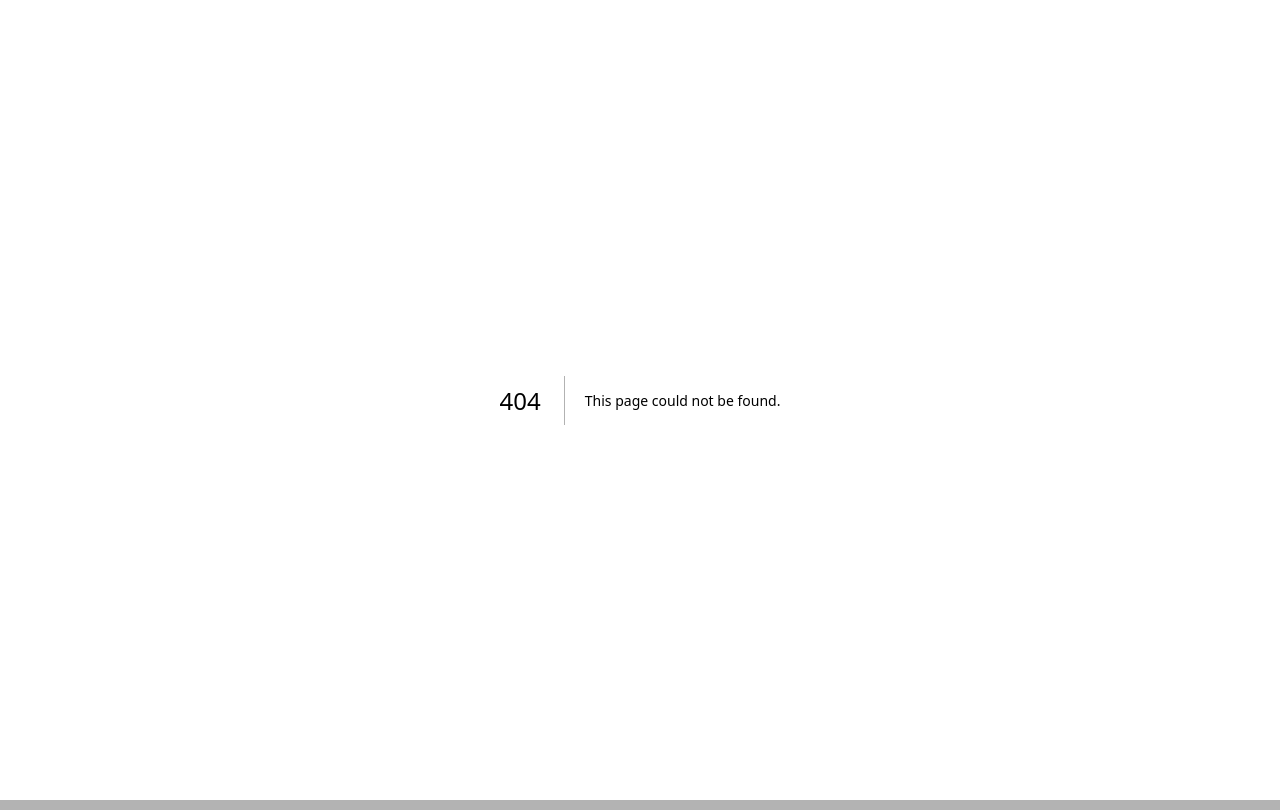
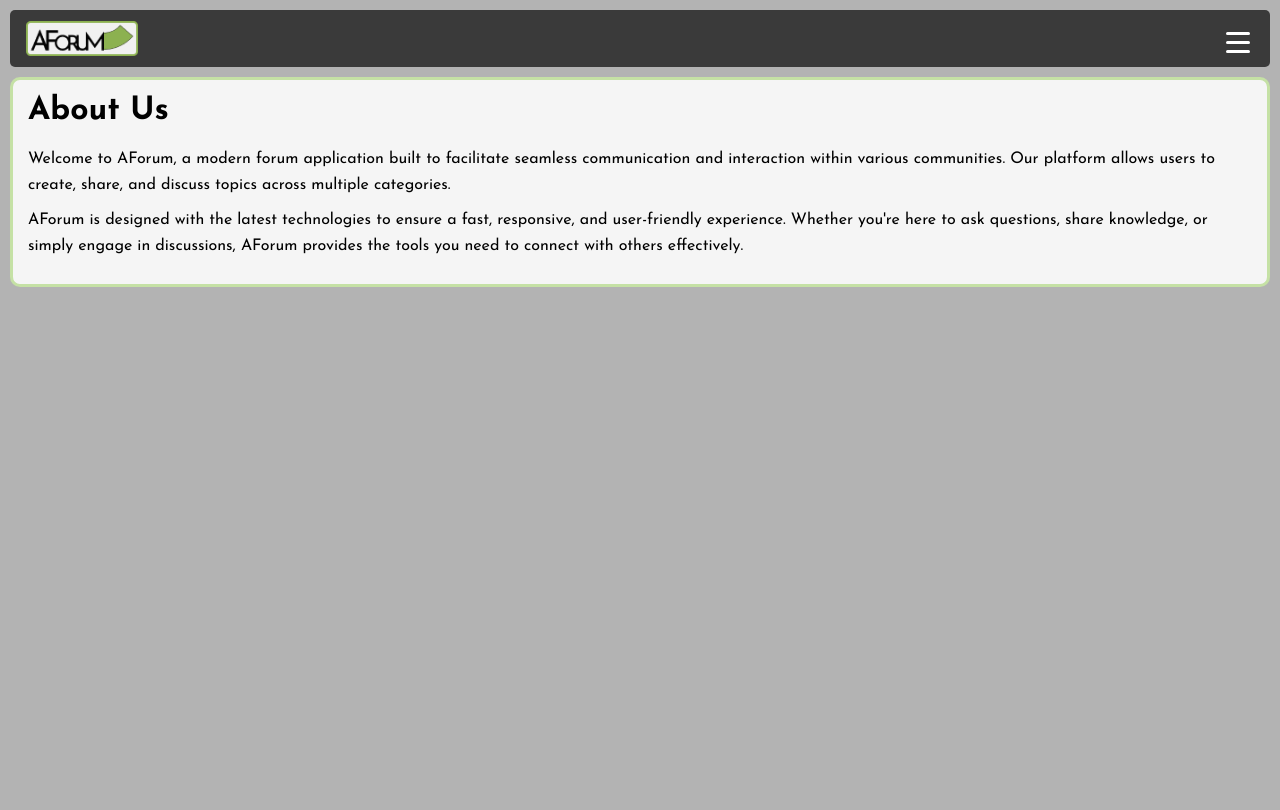
Before and after one commit to AdrianKnudsen/aforum, a Next.js app: page /about in a window 1280 px wide. Before the commit this address had no page. Built offline with nearby package versions, Linux system fonts and the light colour scheme.

Commit message:
added about page

```diff
--- /dev/null
+++ b/src/Css/about.module.css
@@ -0,0 +1,19 @@
+.container {
+  border: 3px solid #c5e1a5;
+  border-radius: 10px;
+  width: auto;
+  padding: 15px;
+  margin: 0 10px 0 10px;
+  background-color: #f5f5f5;
+}
+
+.container h1 {
+  font-size: 2rem;
+  margin-bottom: 20px;
+}
+
+.container p {
+  font-size: 1rem;
+  line-height: 1.6;
+  margin-bottom: 10px;
+}
--- a/src/Css/navbar.module.css
+++ b/src/Css/navbar.module.css
@@ -28,6 +28,7 @@
   position: relative;
   width: 100%;
   height: 100%;
+  position: relative;
 }
 
 .hamburgerMenuContainer {
--- /dev/null
+++ b/src/app/about/page.tsx
@@ -0,0 +1,22 @@
+import React from "react";
+import styles from "@/Css/about.module.css";
+
+export default function page() {
+  return (
+    <div className={styles.container}>
+      <h1>About Us</h1>
+      <p>
+        Welcome to AForum, a modern forum application built to facilitate
+        seamless communication and interaction within various communities. Our
+        platform allows users to create, share, and discuss topics across
+        multiple categories.
+      </p>
+      <p>
+        AForum is designed with the latest technologies to ensure a fast,
+        responsive, and user-friendly experience. Whether you&apos;re here to
+        ask questions, share knowledge, or simply engage in discussions, AForum
+        provides the tools you need to connect with others effectively.
+      </p>
+    </div>
+  );
+}
--- a/src/app/components/Navbar.tsx
+++ b/src/app/components/Navbar.tsx
@@ -2,6 +2,7 @@
 
 import React, { useState, useEffect } from "react";
 import Image from "next/image";
+import Link from "next/link";
 import styles from "@/Css/navbar.module.css";
 
 export default function Navbar() {
@@ -17,6 +18,11 @@ export default function Navbar() {
     }
   };
 
+  const closeMenu = () => {
+    setIsOpen(false);
+    setShowLinks(false);
+  };
+
   useEffect(() => {
     if (isOpen) {
       const timer = setTimeout(() => {
@@ -30,6 +36,7 @@ export default function Navbar() {
     <div className={styles.navContainer}>
       <div className={styles.logoContainer}>
         <div className={styles.logoWrapper}>
+          <Link href="/" passHref>
             <Image
               className={styles.logo}
               src="/images/AForumLogo.png"
@@ -37,7 +44,9 @@ export default function Navbar() {
               fill
               priority
               sizes="(max-width: 600px) 100vw, (max-width: 1200px) 50vw, 33vw"
+              onClick={closeMenu}
             />
+          </Link>
         </div>
       </div>
       <div className={styles.hamburgerMenuContainer}>
@@ -55,28 +64,28 @@ export default function Navbar() {
           className={`${styles.navLinks} ${showLinks ? styles.showLinks : ""}`}
         >
           <li data-animation="to-top">
-            <a href="#">
+            <Link href="#" passHref onClick={closeMenu}>
               Search
               <span className={styles.outer} aria-hidden="true">
                 <span className={styles.inner}>Search</span>
               </span>
-            </a>
+            </Link>
           </li>
           <li data-animation="to-top">
-            <a href="#">
+            <Link href="#" passHref onClick={closeMenu}>
               Login
               <span className={styles.outer} aria-hidden="true">
                 <span className={styles.inner}>Login</span>
               </span>
-            </a>
+            </Link>
           </li>
           <li data-animation="to-top">
-            <a href="#">
+            <Link href="/about" passHref onClick={closeMenu}>
               About
               <span className={styles.outer} aria-hidden="true">
                 <span className={styles.inner}>About</span>
               </span>
-            </a>
+            </Link>
           </li>
         </ul>
       </nav>
--- a/src/app/layout.tsx
+++ b/src/app/layout.tsx
@@ -1,6 +1,7 @@
 import type { Metadata } from "next";
 import { Inter, Josefin_Sans } from "next/font/google";
 import "../Css/globals.css";
+import Navbar from "./components/Navbar";
 
 const inter = Inter({ subsets: ["latin"] });
 const josefinSans = Josefin_Sans({ subsets: ["latin"] });
@@ -18,6 +19,7 @@ export default function RootLayout({
   return (
     <html lang="en">
       <body className={`${inter.className} ${josefinSans.className}`}>
+        <Navbar />
         {children}
       </body>
     </html>
--- a/src/app/page.tsx
+++ b/src/app/page.tsx
@@ -1,5 +1,4 @@
 import styles from "@/Css/page.module.css";
-import Navbar from "./components/Navbar";
 import GeneralForum from "./components/GeneralForum";
 import TechnologyForum from "./components/TechnologyForum";
 import LifestyleHobbiesForum from "./components/LifestyleHobbies";
@@ -8,7 +7,6 @@ import ScienceNatureForum from "./components/ScienceNature";
 export default function MainPage() {
   return (
     <main className={styles.main}>
-      <Navbar />
       <GeneralForum />
       <TechnologyForum />
       <LifestyleHobbiesForum />
```
Lines whose indentation alone changed are shown as unchanged.
